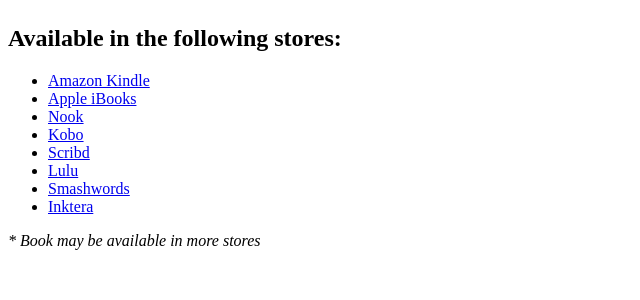
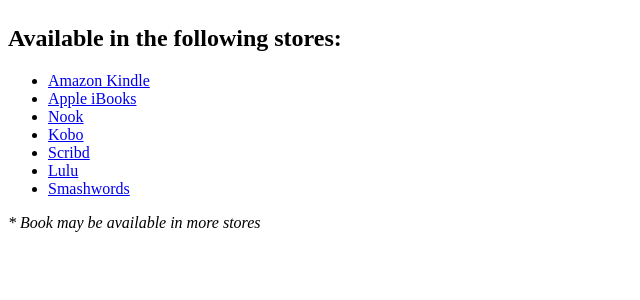
Before and after one commit to milos85vasic/Fundamental-Kotlin-Website, a Python web app: template FundamentalKotlin/website/templates/html/buy/buy.jinja2 in a window 1280 px wide. Shown: the part 222-522 px from the top of the page, without its empty margins (0-640 px from the left). Run offline with Jinja, Linux system fonts and the light colour scheme; the template is opened without the code that fills it, so the values that code supplies are empty.

Commit message:
Fundamental Kotlin Website - New store links.

```diff
--- a/FundamentalKotlin/website/templates/html/buy/buy.jinja2
+++ b/FundamentalKotlin/website/templates/html/buy/buy.jinja2
@@ -36,28 +36,25 @@
 <p>
     <ul class="buy-holder">
         <li>
-            <a href="https://www.amazon.com/Fundamental-Kotlin-Milo%C5%A1-Vasi%C4%87-ebook/dp/B01MDNL056/" target="_blank" class="btn btn-big dark-blue-bordered-btn btn-buy" title="Fundamental Kotlin on Amazon Kindle">Amazon Kindle</a>
+            <a href="!!! https://www.amazon.com/Fundamental-Kotlin-Milo%C5%A1-Vasi%C4%87-ebook/dp/B01MDNL056/" target="_blank" class="btn btn-big dark-blue-bordered-btn btn-buy" title="Fundamental Kotlin on Amazon Kindle">Amazon Kindle</a>
         </li>
         <li>
-            <a href="https://itunes.apple.com/us/book/fundamental-kotlin/id1162906651" target="_blank" class="btn btn-big dark-red-bordered-btn btn-buy" title="Fundamental Kotlin on Apple iBooks">Apple iBooks</a>
+            <a href="https://itunes.apple.com/us/book/fundamental-kotlin-2nd-edition/id1416931771" target="_blank" class="btn btn-big dark-red-bordered-btn btn-buy" title="Fundamental Kotlin on Apple iBooks">Apple iBooks</a>
         </li>
         <li>
-            <a href="http://www.barnesandnoble.com/w/fundamental-kotlin-milo-vasic/1124829543?ean=9788692030703" target="_blank" class="btn btn-big dark-green-bordered-btn btn-buy" title="Fundamental Kotlin on Nook">Nook</a>
+            <a href="https://www.barnesandnoble.com/w/fundamental-kotlin-2nd-edition-milos-vasic/1129181809?ean=9788692030710" target="_blank" class="btn btn-big dark-green-bordered-btn btn-buy" title="Fundamental Kotlin on Nook">Nook</a>
         </li>
         <li>
-            <a href="https://store.kobobooks.com/en-us/ebook/fundamental-kotlin" target="_blank" class="btn btn-big grey-bordered-btn btn-buy" title="Fundamental Kotlin on Kobo">Kobo</a>
+            <a href="!!! https://store.kobobooks.com/en-us/ebook/fundamental-kotlin" target="_blank" class="btn btn-big grey-bordered-btn btn-buy" title="Fundamental Kotlin on Kobo">Kobo</a>
         </li>
         <li>
-            <a href="https://www.scribd.com/book/327908711/Fundamental-Kotlin" target="_blank" class="btn btn-big dark-blue-bordered-btn btn-buy" title="Fundamental Kotlin on Scribd">Scribd</a>
+            <a href="!!! https://www.scribd.com/book/327908711/Fundamental-Kotlin" target="_blank" class="btn btn-big dark-blue-bordered-btn btn-buy" title="Fundamental Kotlin on Scribd">Scribd</a>
         </li>
         <li>
-            <a href="http://www.lulu.com/shop/milo%C5%A1-vasi%C4%87/fundamental-kotlin/ebook/product-22890969.html" target="_blank" class="btn btn-big dark-red-bordered-btn btn-buy" title="Fundamental Kotlin on Lulu.com">Lulu</a>
+            <a href="http://www.lulu.com/shop/milo%C5%A1-vasi%C4%87/fundamental-kotlin-2nd-edition-everything-you-need-to-know-about-kotlin/ebook/product-23732495.html" target="_blank" class="btn btn-big dark-red-bordered-btn btn-buy" title="Fundamental Kotlin on Lulu.com">Lulu</a>
         </li>
         <li>
-            <a href="https://www.smashwords.com/books/view/672922" target="_blank" class="btn btn-big dark-green-bordered-btn btn-buy" title="Fundamental Kotlin on Smashwords.com">Smashwords</a>
-        </li>
-        <li>
-            <a href="http://www.inktera.com/store/title/5004c7cb-986c-4923-9acf-573769003b3b" target="_blank" class="btn btn-big grey-bordered-btn btn-buy" title="Fundamental Kotlin on Inktera">Inktera</a>
+            <a href="!!! https://www.smashwords.com/books/view/672922" target="_blank" class="btn btn-big dark-green-bordered-btn btn-buy" title="Fundamental Kotlin on Smashwords.com">Smashwords</a>
         </li>
     </ul>
     <i>* Book may be available in more stores</i>
```
